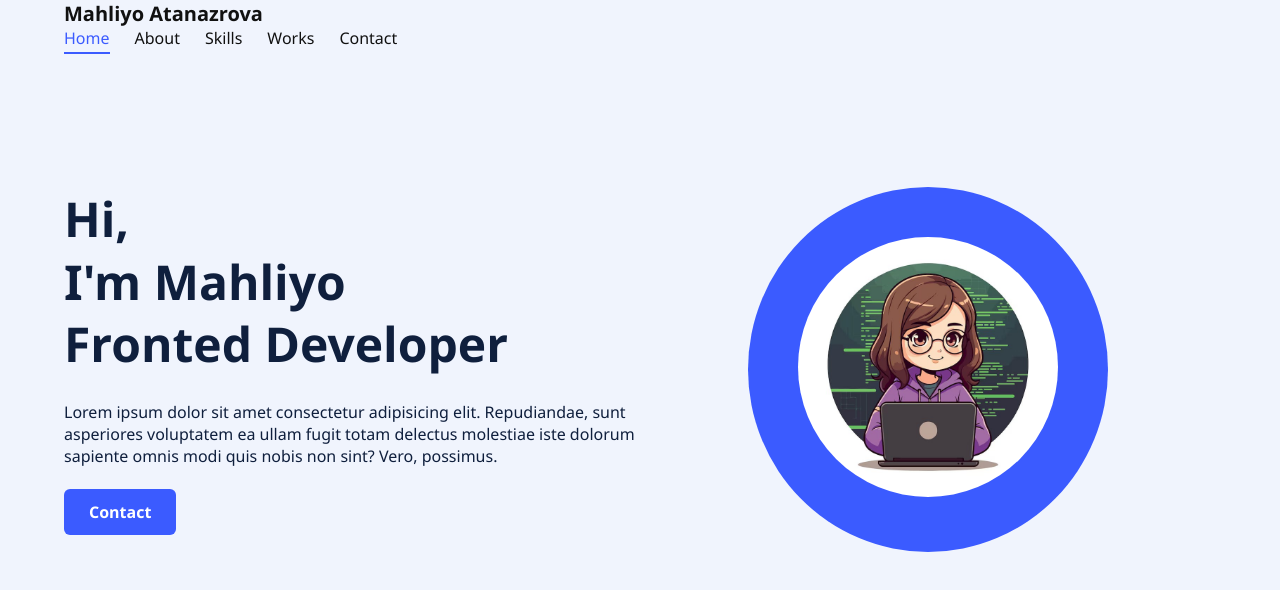
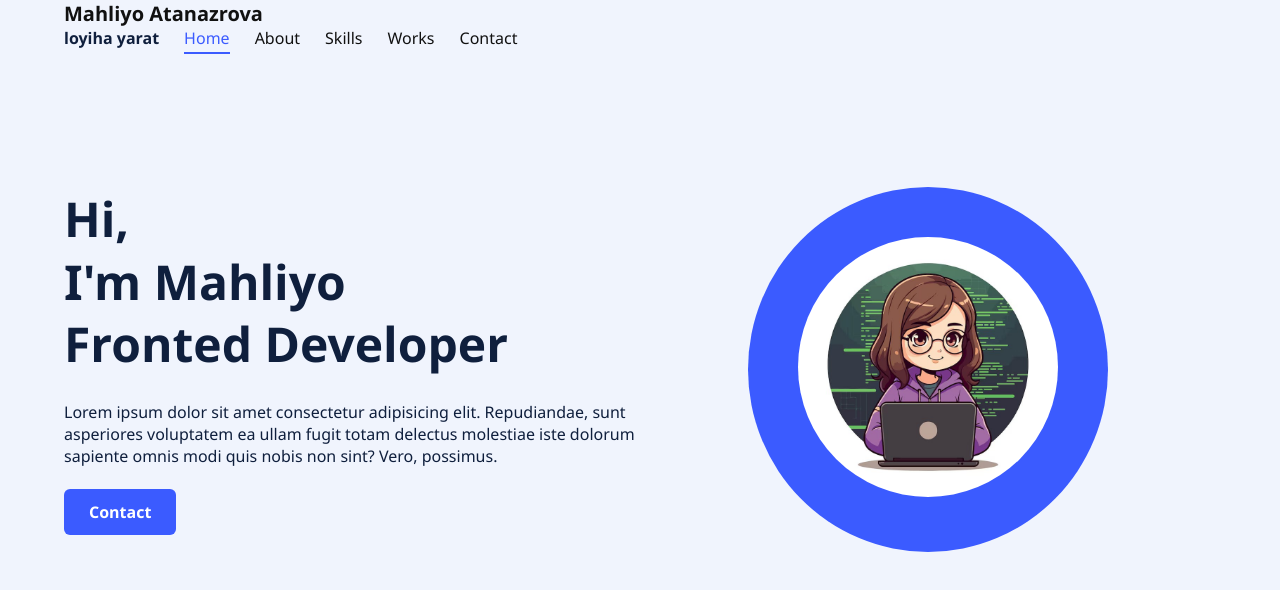
Before and after one commit to Makhliyo222/my_portfolio, a plain HTML site: page index.html in a window 1280 px wide. Drawn offline with Linux system fonts and the light colour scheme.

Commit message:
h4 tegiga loyiha yarat matni qo'shildi

```diff
--- a/index.html
+++ b/index.html
@@ -11,6 +11,7 @@
             <div class="div">Mahliyo Atanazrova</div>
             <nav>
                 <ul>
+                    <h4>loyiha yarat</h4>
                     <li><a href="#" class="active">Home</a></li>
                     <li><a href="#">About</a></li>
                     <li><a href="#">Skills</a></li>
```
